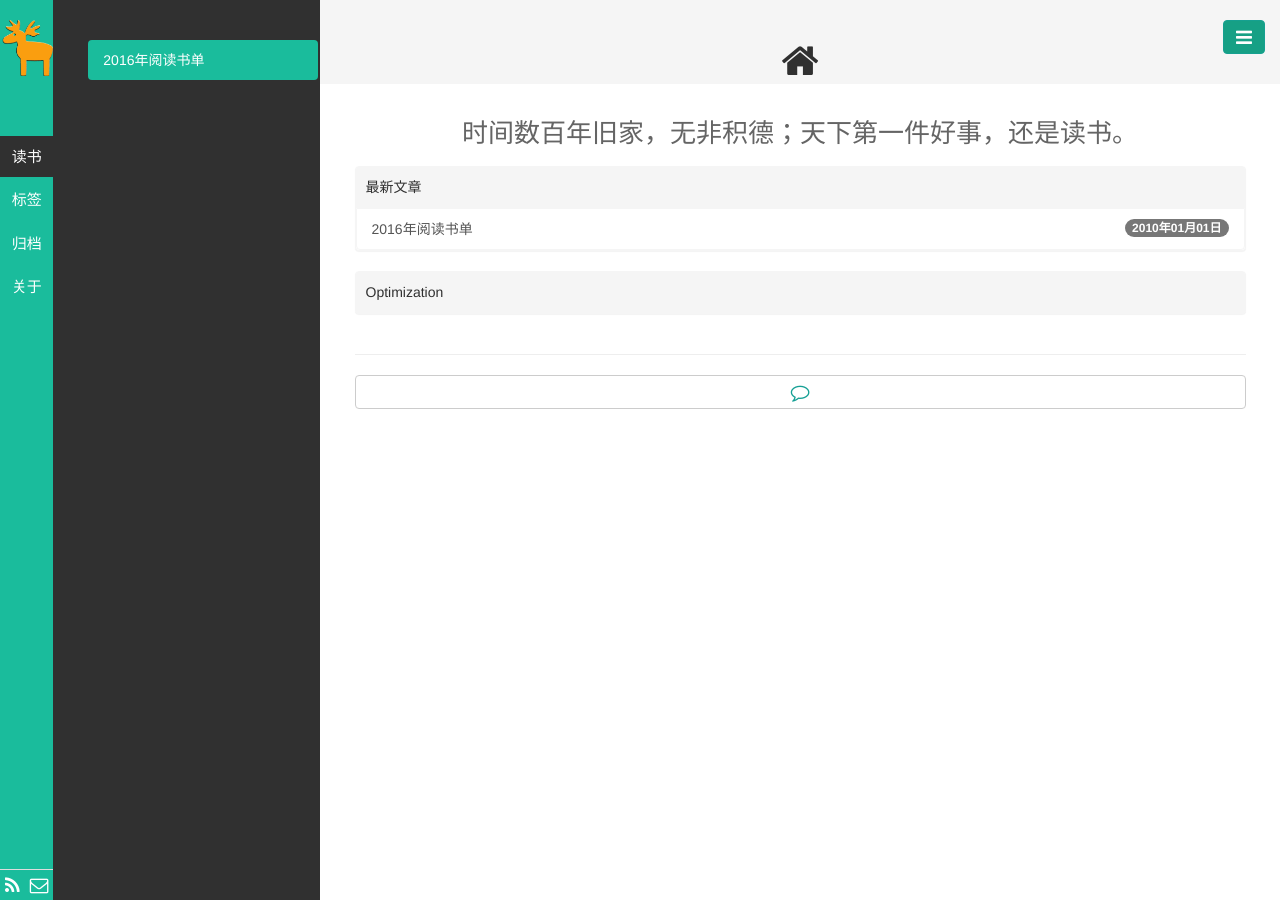
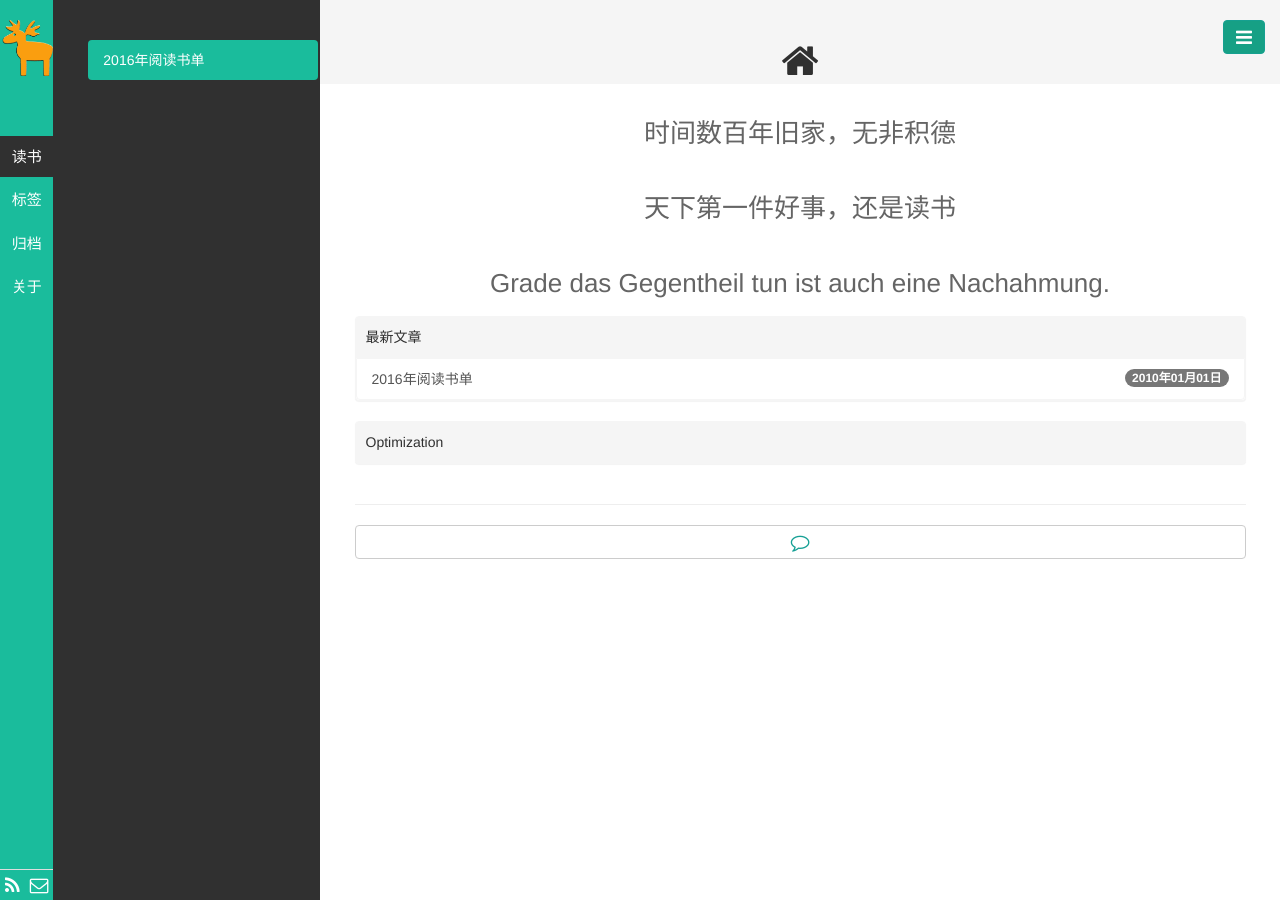
Before and after one commit to mathesse/mathesse.github.io, a Jekyll site: the page built from index.html, in a window 1280 px wide. Built offline with Jekyll 4.4.1, drawn with Linux system fonts in a browser that asks for light colours; the list of posts is cut into pages by our own code.

Commit message:
Update index.html

```diff
--- a/index.html
+++ b/index.html
@@ -1,10 +1,12 @@
 ---
 layout: page_title
 title: <i class="fa fa-home fa-lg"></i>
-titlename: 首页
+titlename: Frontpage|首页
 ---
 <!--<br>-->
-<center><h3>时间数百年旧家，无非积德；天下第一件好事，还是读书。</h3></center>
+<center><h3>时间数百年旧家，无非积德</h3></center>
+<center><h3>天下第一件好事，还是读书</h3></center>
+<center><h3>Grade das Gegentheil tun ist auch eine Nachahmung.</h3></center>
 <div class="row">
   <div class="col-md-12">
     <div class="panel panel-primary">
```
